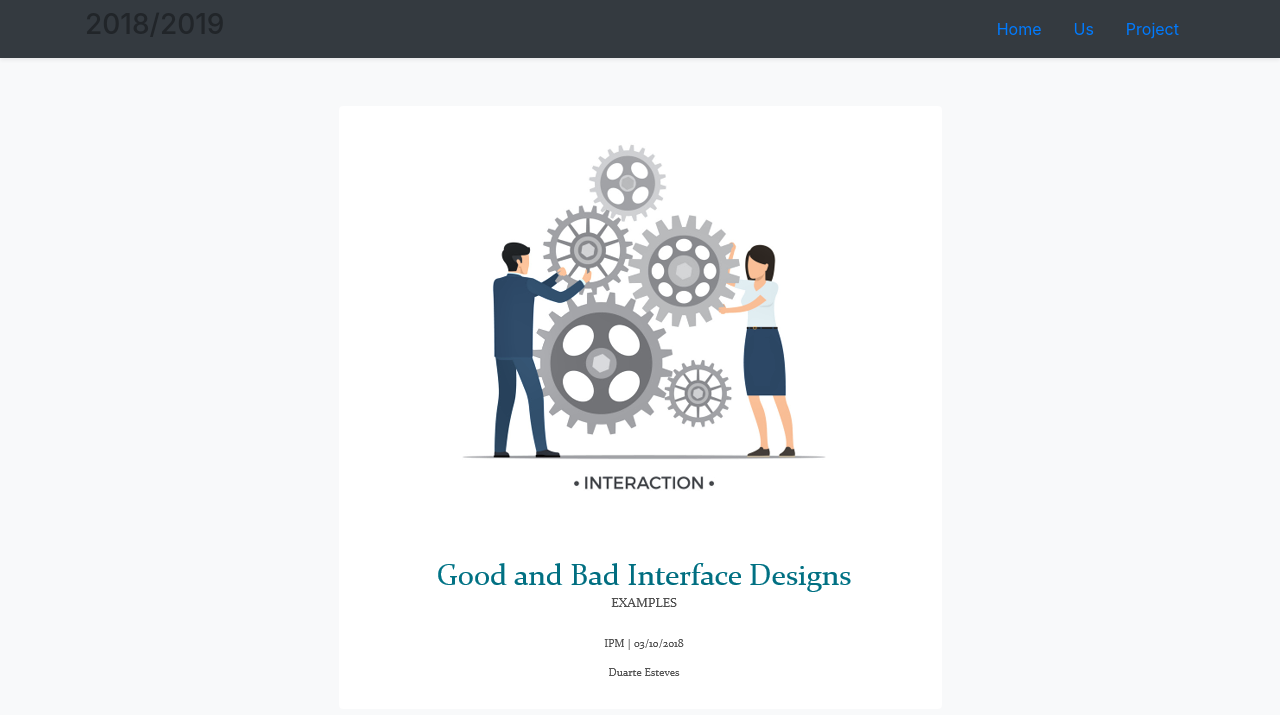
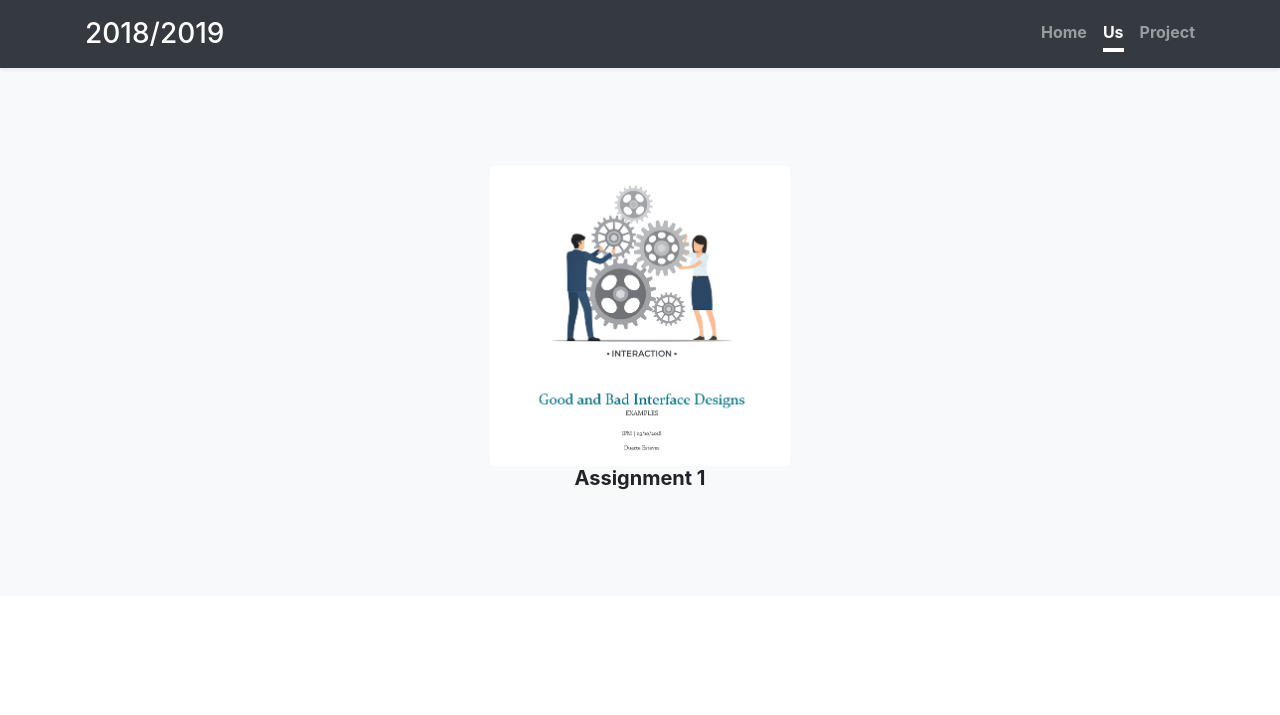
Before and after one commit to brno117/brno117.github.io, a Jekyll site: the page us/assignments/joao.html, which Jekyll copies as it is, in a window 1280 px wide. Shown: the top 715 px of the page. Built offline with Jekyll 4.4.1, drawn with Linux system fonts in a browser that asks for light colours; nearby versions of some CDN libraries; library files that are not in the unit come from our copies.

Commit message:
Update joao.html

```diff
--- a/us/assignments/joao.html
+++ b/us/assignments/joao.html
@@ -10,10 +10,12 @@
     <title>Album example for Bootstrap</title>
 
     <!-- Bootstrap core CSS -->
-    <link href="../css/bootstrap.min.css" rel="stylesheet">
+    <link href="../../css/bootstrap.min.css" rel="stylesheet">
 
     <!-- Custom styles for this template -->
-    <link href="../css/album.css" rel="stylesheet">
+    <link href="../../css/album.css" rel="stylesheet">
+
+    <link rel="stylesheet" href="../../css/assignments.css">
 
   </head>
 
@@ -24,9 +26,9 @@
         <div class="container d-flex justify-content-between">
           <h3 class="masthead-brand">2018/2019</h3>
           <nav class="nav nav-masthead justify-content-center">
-            <a href="../index.html" class="nav-link">Home</a>
-            <a class="nav-link active" href="">Us</a>
-            <a class="nav-link" href="../project/index.html">Project</a>
+            <a href="../../index.html" class="nav-link">Home</a>
+            <a class="nav-link active" href="../../us/index.html">Us</a>
+            <a class="nav-link" href="../../project/index.html">Project</a>
           </nav>
           <button class="navbar-toggler" type="button" style="display: none;" data-toggle="collapse" data-target="#navbarHeader" aria-controls="navbarHeader" aria-expanded="false" aria-label="Toggle navigation">
             <span class="navbar-toggler-icon"></span>
@@ -51,9 +53,12 @@
 
       <div class="album py-5 bg-light">
         <div class="container">
-          <a href="https://drive.google.com/open?id=1CBWTInu5cqc4a00OzYjNSSEI1PIvxmf-">
-            <img src="Assignment1.png" class="rounded mx-auto d-block" alt="Assignment 1">
-          </a>
+	  <div class="text-center" style="padding: 50px">
+            <a href="https://drive.google.com/open?id=1CBWTInu5cqc4a00OzYjNSSEI1PIvxmf-">
+              <img src="Assignment1.png" class="rounded mx-auto d-block img-fluid" width="300" alt="Assignment 1">
+            </a>
+	    <h5><b>Assignment 1</b></h5>
+	  </div>
         </div>
       </div>
 
```
